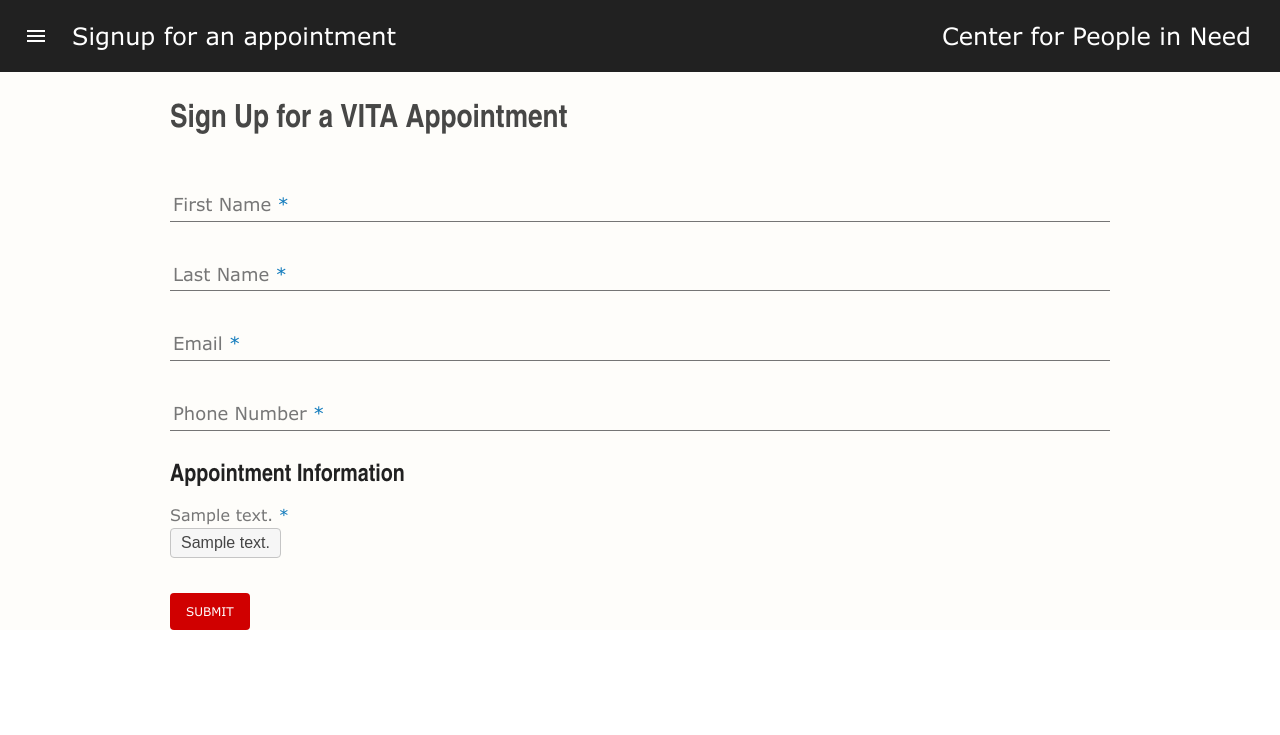
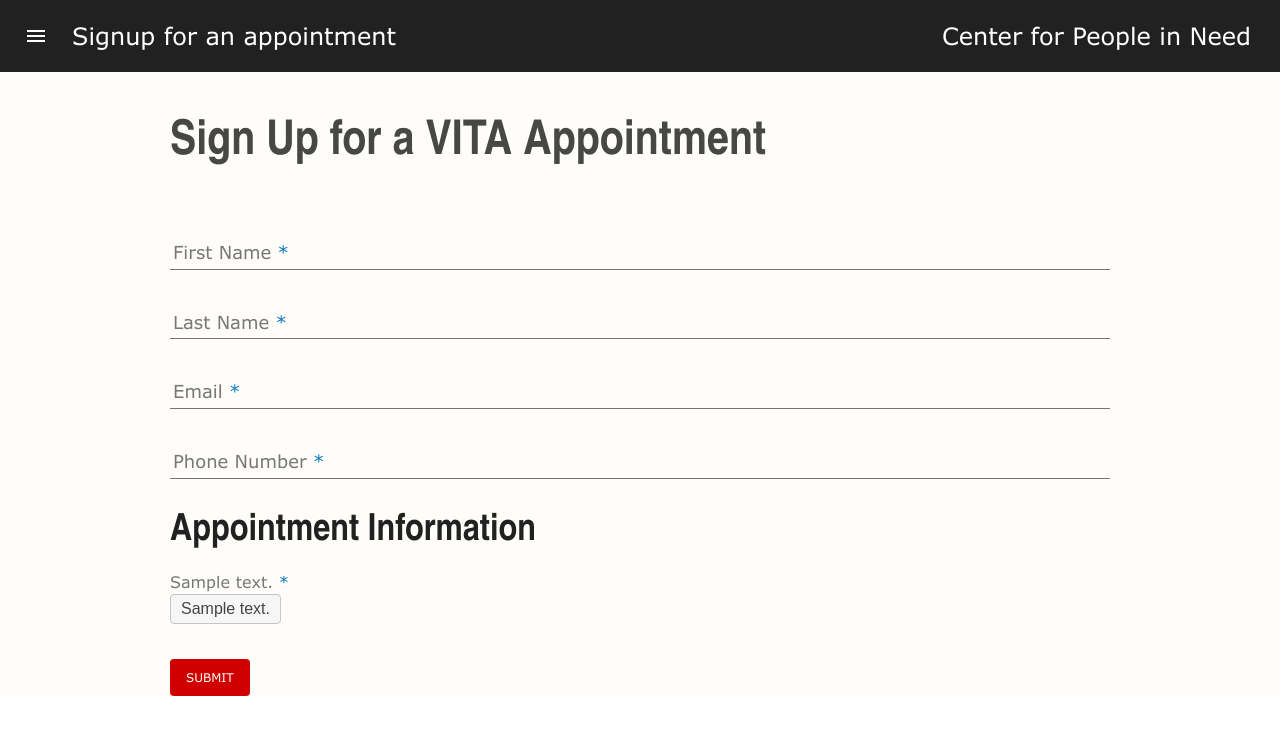
Before and after one commit to UNL-CSE-AMBASSADORS/VITA, a PHP site: page /signup in a window 1280 px wide. Shown: the top 735 px of the page. Run offline with PHP 8.4, Linux system fonts and the light colour scheme; tables that the repository leaves empty hold one stand-in row (values such as "Sample post"); some libraries are stand-ins or nearby versions.

Commit message:
Update styling

```diff
--- a/assets/css/form.css
+++ b/assets/css/form.css
@@ -3,22 +3,17 @@ body {
 }
 
 /* HEADINGS ======================================= */
-.vita-form-title {
+h2.form-title {
   color: #474746;
   line-height: 1;
   margin: 0;
   padding: 1em 0 1em 0;
 }
-
-.vita-form-subheading {
-  margin-top: 16px;
-  margin-bottom: 16px;
+h3.form-subheading {
+  margin-bottom: 0.5em;
+	margin-top: 0;
 }
-h3.vita-form-subheading {
-  font-size: 16px;
-  margin-top: 0;
-}
-.vita-form-container {
+.form-container {
   font-family: Verdana, 'Helvetica Neue', sans-serif;
   margin: 30px 0;
   padding: 10px 10px 50px;
@@ -29,32 +24,32 @@ h3.vita-form-subheading {
 }
 
 @media (min-width: 600px) {
-  .vita-form-container {
+  .form-container {
     margin: 30px 30px;
   }
 }
 
 @media (min-width: 960px) {
-  .vita-form-container {
+  .form-container {
     max-width: 720px;
     margin: 30px auto;
   }
 }
 
-.vita-form-container form {
+.form-container form {
   width: 100%;
   display: flex;
   flex-direction: column;
 }
 
 /* TEXTFIELD ======================================= */
-.vita-form-textfield {
+.form-textfield {
   position: relative;
   margin-top: 16px;
   margin-bottom: 32px;
   width: 100%;
 }
-.vita-form-textfield input {
+.form-textfield input {
   font-size: 18px;
   padding: 8px 0 8px 0;
   display: block;
@@ -63,20 +58,20 @@ h3.vita-form-subheading {
   border-bottom: 1px solid #757575;
   background-color: transparent;
 }
-.vita-form-textfield input:focus {
+.form-textfield input:focus {
   outline: none;
 }
 
 /* LABEL ======================================= */
-.vita-form-label {
+.form-label {
   color: #777;
 }
 
-.vita-form-select .vita-form-label {
+.form-select .form-label {
   font-size: 14px;
 }
 
-.vita-form-textfield .vita-form-label {
+.form-textfield .form-label {
   font-size: 18px;
   font-weight: normal;
   position: absolute;
@@ -88,31 +83,31 @@ h3.vita-form-subheading {
   -webkit-transition: 0.2s ease all;
 }
 
-label.vita-form-required::after {
+label.form-required::after {
   content: " *";
   color: #137CBD;
 }
 
 /* active state */
-.vita-form-textfield input:focus ~ .vita-form-label {
+.form-textfield input:focus ~ .form-label {
   color: #D00000;
 }
 
-.vita-form-textfield input:focus ~ .vita-form-label,
-.vita-form-textfield input ~ .vita-form-label__floating,
-.vita-form-textfield input ~ .vita-form-label__always-floating {
+.form-textfield input:focus ~ .form-label,
+.form-textfield input ~ .form-label__floating,
+.form-textfield input ~ .form-label__always-floating {
   left: 0;
   top: -1em;
   font-size: 14px;
 }
 
 /* BOTTOM BARS ================================= */
-.vita-form-bar {
+.form-bar {
   position: relative;
   display: block;
   width: 100%;
 }
-.vita-form-bar:before, .vita-form-bar:after {
+.form-bar:before, .form-bar:after {
   content: '';
   height: 3px;
   width: 0;
@@ -123,20 +118,20 @@ label.vita-form-required::after {
   -moz-transition: 0.2s ease all;
   -webkit-transition: 0.2s ease all;
 }
-.vita-form-bar:before {
+.form-bar:before {
   left: 50%;
 }
-.vita-form-bar:after {
+.form-bar:after {
   right: 50%;
 }
 
 /* active state */
-.vita-form-textfield input:focus ~ .vita-form-bar:before, .vita-form-textfield input:focus ~ .vita-form-bar:after {
+.form-textfield input:focus ~ .form-bar:before, .form-textfield input:focus ~ .form-bar:after {
   width: 50%;
 }
 
 /* HINTS ================================= */
-.vita-form-hint {
+.form-hint {
   font-size: 14px;
   position: relative;
   left: 0;
@@ -271,22 +266,22 @@ label.error {
 	-moz-appearance: none;
 }
 
-.vita-form-select select::-ms-expand {
+.form-select select::-ms-expand {
 	display: none;
 }
 
-.vita-form-select select:hover,
-.vita-form-select select:focus {
+.form-select select:hover,
+.form-select select:focus {
 	color: #000;
 	background: #ccc;
 }
 
-.vita-form-select select:disabled {
+.form-select select:disabled {
 	pointer-events: none;
 	opacity: .5;
 }
 
-.vita-form-select__arrow {
+.form-select__arrow {
 	position: relative;
   bottom: 21px;
 	left: calc(100% - 21px);
@@ -297,41 +292,41 @@ label.error {
 	border-style: solid;
 	border-color: #7b7b7b transparent transparent transparent;
 }
-.vita-form-select select:hover ~ .vita-form-select__arrow,
-.vita-form-select select:focus ~ .vita-form-select__arrow {
+.form-select select:hover ~ .form-select__arrow,
+.form-select select:focus ~ .form-select__arrow {
 	border-top-color: #000;
 }
 
-.vita-form-select select:disabled ~ .vita-form-select__arrow {
+.form-select select:disabled ~ .form-select__arrow {
 	border-top-color: #ccc;
 }
 
 /* RADIO BUTTONS ================================= */
-.vita-form-radio {
+.form-radio {
 	position: relative;
 	display: inline-block;
 	margin-bottom: 32px;
 	width: 100%;
 }
 
-.vita-form-radio div .vita-form-radio-label {
+.form-radio div .form-radio-label {
   border-radius: 4px;
   margin: 3px 0;
   min-width: 45px;
   padding: 5px 10px;
 }
 
-.vita-form-radio .ui-state-active,
-.vita-form-radio .ui-widget-content .ui-state-active,
-.vita-form-radio .ui-widget-header .ui-state-active,
-.vita-form-radio a.ui-button:active,
-.vita-form-radio .ui-button:active,
-.vita-form-radio .ui-button.ui-state-active:hover {
+.form-radio .ui-state-active,
+.form-radio .ui-widget-content .ui-state-active,
+.form-radio .ui-widget-header .ui-state-active,
+.form-radio a.ui-button:active,
+.form-radio .ui-button:active,
+.form-radio .ui-button.ui-state-active:hover {
   background-color: #d00000;
   border: 1px solid #d00000;
   color: white;
 }
 
-.vita-form-radio .ui-visual-focus {
+.form-radio .ui-visual-focus {
   box-shadow: 0 0 5px -1px #000;
 }
--- a/assets/css/headings.css
+++ b/assets/css/headings.css
@@ -5,22 +5,22 @@ h1, h2, h3, h4, h5, h6 {
 }
 
 h1 {
+  font-size: 4em;
+}
+h2 {
+  font-size: 3em;
+}
+h3 {
+  font-size: 2.34em;
+}
+h4 {
   font-size: 2em;
 }
-h2 {
-  font-size: 1.5em;
-}
-h3 {
-  font-size: 1.17em;
-}
-h4 {
-  font-size: 1em;
-}
 h5 {
-  font-size: 0.83em;
+  font-size: 1.66em;
   text-transform: uppercase;
 }
 h6 {
-  font-size: 0.67em;
+  font-size: 1.34em;
   text-transform: uppercase;
 }
--- a/server/signup.php
+++ b/server/signup.php
@@ -28,13 +28,13 @@ function addSelection($questionOptions) {
   $vitaFormRequired = "";
   $requiredClass = "";
   if ($questionOptions[0]['required'] == true) {
-    $vitaFormRequired = "vita-form-required";
+    $vitaFormRequired = "form-required";
     $requiredClass = 'class="required"';
   }
 
   $selectInput = '
-      <div class="vita-form-select">
-        <label for="'.$questionOptions[0]['tag'].'" class="vita-form-label '.$vitaFormRequired.'">'.$questionOptions[0]['litmusQuestionText'].'</label>
+      <div class="form-select">
+        <label for="'.$questionOptions[0]['tag'].'" class="form-label '.$vitaFormRequired.'">'.$questionOptions[0]['litmusQuestionText'].'</label>
         <div>
           <select id="'.$questionOptions[0]['tag'].'" '.$requiredClass.' name="'.$questionOptions[0]['litmusQuestionId'].'">';
 	foreach	($questionOptions as $option)	{
@@ -43,7 +43,7 @@ function addSelection($questionOptions) {
 	}
 	$selectInput .= '
           </select>
-          <div class="vita-form-select__arrow"></div>
+          <div class="form-select__arrow"></div>
         </div>
       </div>';
 	echo $selectInput;
@@ -53,17 +53,17 @@ function addRadioSelection($questionOptions) {
   $vitaFormRequired = "";
   $requiredClass = "";
   if ($questionOptions[0]['required'] == true) {
-    $vitaFormRequired = "vita-form-required";
+    $vitaFormRequired = "form-required";
     $requiredClass = 'class="required"';
   }
 
   $selectInput = '
-      <div class="vita-form-radio">
-        <label for="'.$questionOptions[0]['tag'].'" class="vita-form-label vita-form-label__floating '.$vitaFormRequired.'">'.$questionOptions[0]['litmusQuestionText'].'</label>
+      <div class="form-radio">
+        <label for="'.$questionOptions[0]['tag'].'" class="form-label form-label__floating '.$vitaFormRequired.'">'.$questionOptions[0]['litmusQuestionText'].'</label>
         <div>';
 	foreach	($questionOptions as $option)	{
   	$selectInput .= '
-              <label class="vita-form-radio-label" for="'.$option['possibleAnswerId'].'">'.$option['possibleAnswerText'].'</label>
+              <label class="form-radio-label" for="'.$option['possibleAnswerId'].'">'.$option['possibleAnswerText'].'</label>
               <input type="radio" id="'.$option['possibleAnswerId'].'" value="'.$option['possibleAnswerId'].'" '.$requiredClass.' name="'.$questionOptions[0]['litmusQuestionId'].'">
           ';
 	}
--- a/signup/index.php
+++ b/signup/index.php
@@ -16,33 +16,33 @@
 	<div class="section">
 		<div class="sub-section">
 			<form class="cmxform" id="vitaSignupForm" method="post" action="" autocomplete="off">
-				<h1 class="vita-form-title">Sign Up for a VITA Appointment</h1>
+				<h2 class="form-title">Sign Up for a VITA Appointment</h2>
 
-				<div class="vita-form-textfield">
+				<div class="form-textfield">
 					<input type="text" name="firstName" id="firstName">
-					<span class="vita-form-bar"></span>
-					<label class="vita-form-label vita-form-required" for="firstName">First Name</label>
+					<span class="form-bar"></span>
+					<label class="form-label form-required" for="firstName">First Name</label>
 				</div>
 
-				<div class="vita-form-textfield">
+				<div class="form-textfield">
 					<input type="text" name="lastName" id="lastName" required>
-					<span class="vita-form-bar"></span>
-					<label class="vita-form-label vita-form-required" for="lastName">Last Name</label>
+					<span class="form-bar"></span>
+					<label class="form-label form-required" for="lastName">Last Name</label>
 				</div>
 
-				<div class="vita-form-textfield">
+				<div class="form-textfield">
 					<input type="email" name="email" id="email" required>
-					<span class="vita-form-bar"></span>
-					<label class="vita-form-label vita-form-required" for="email">Email</label>
+					<span class="form-bar"></span>
+					<label class="form-label form-required" for="email">Email</label>
 				</div>
 
-				<div class="vita-form-textfield">
+				<div class="form-textfield">
 					<input type="text" name="phone" id="phone" required>
-					<span class="vita-form-bar"></span>
-					<label class="vita-form-label vita-form-required" for="phone">Phone Number</label>
+					<span class="form-bar"></span>
+					<label class="form-label form-required" for="phone">Phone Number</label>
 				</div>
 
-				<h2 class="vita-form-subheading">Appointment Information</h2>
+				<h3 class="form-subheading">Appointment Information</h3>
 
 				<?php
 					require_once "$root/server/signup.php";
```
Also changed, not shown: other parts of assets/css/form.css (+17 -17 lines).
